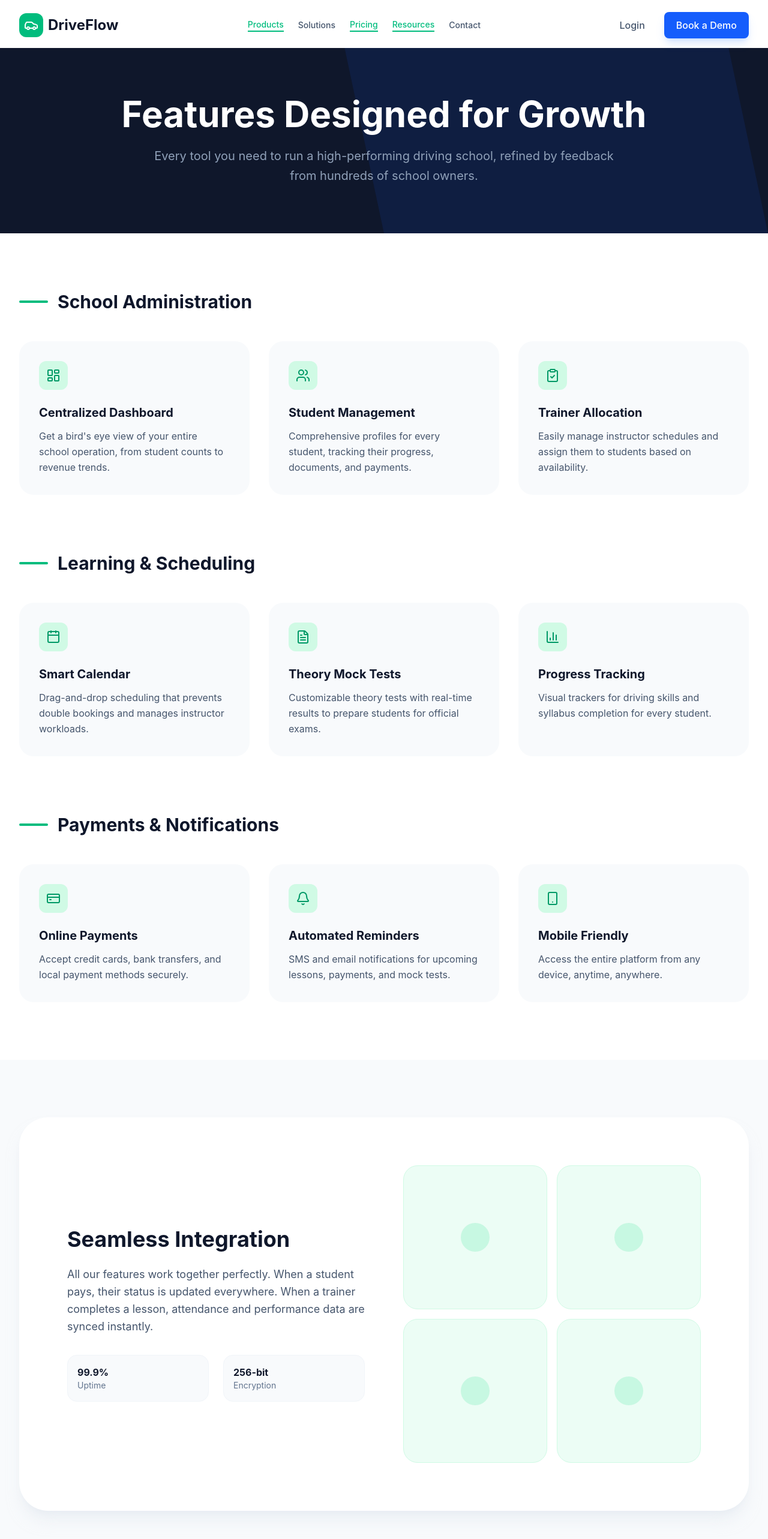
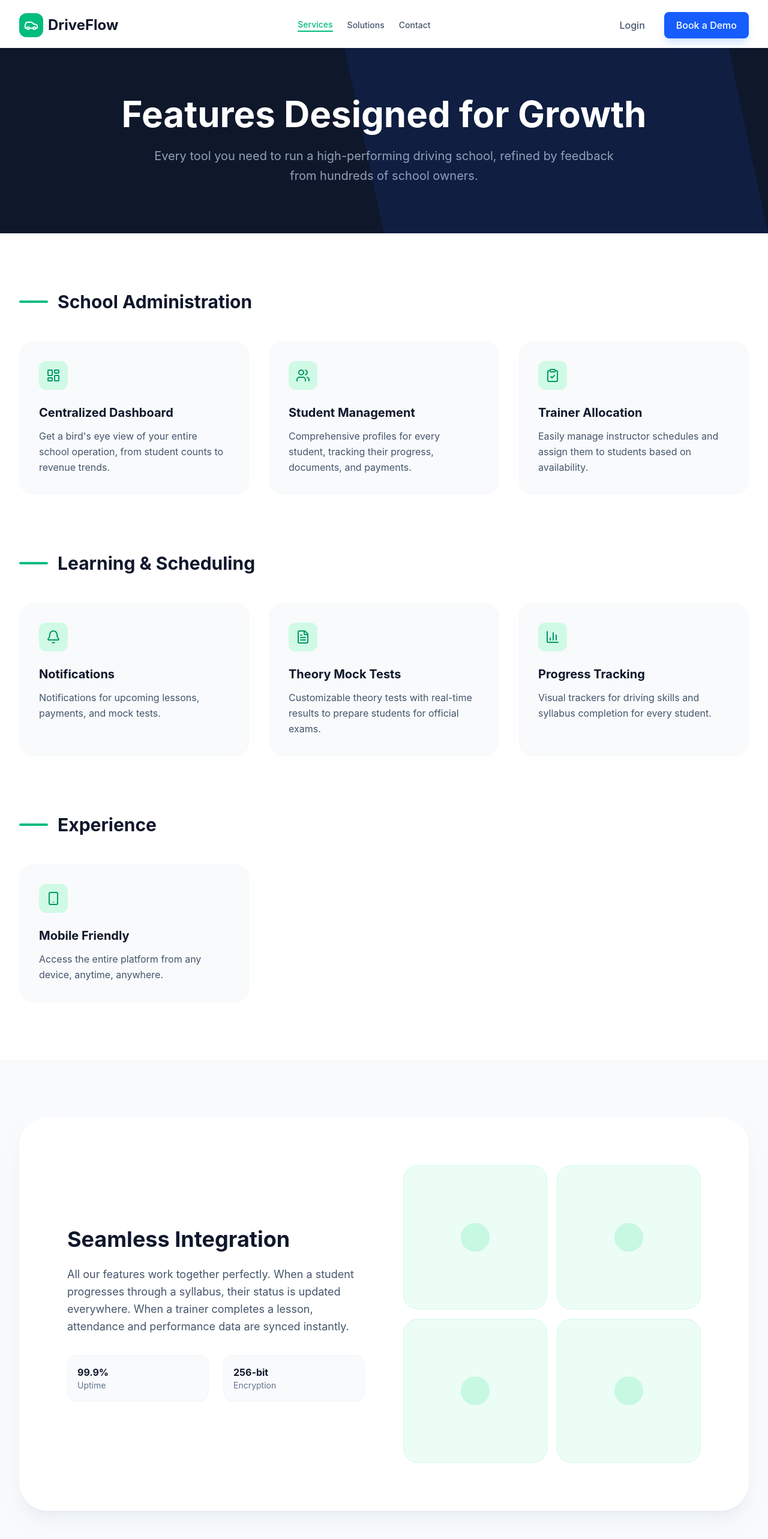
Before and after one commit to techwiew/drivingschoolmanagementcrm, a React (Vite) app in the folder frontend/: page /features in a window 1280 px wide. Shown: the top 2566 px of the page at 60% size. Built offline with nearby package versions, Linux system fonts and the light colour scheme.

Commit message:
all ui fix

```diff
--- a/frontend/src/components/PublicNavbar.tsx
+++ b/frontend/src/components/PublicNavbar.tsx
@@ -18,10 +18,8 @@
   }, []);
 
   const navLinks = [
-    { name: 'Products', path: '/features' },
+    { name: 'Services', path: '/features' },
     { name: 'Solutions', path: '/about' },
-    { name: 'Pricing', path: '/features' }, // Pointing to features for now as placeholders
-    { name: 'Resources', path: '/features' },
     { name: 'Contact', path: '/book-demo' },
   ];
 
--- a/frontend/src/index.css
+++ b/frontend/src/index.css
@@ -9,6 +9,35 @@
   --font-sans: 'Inter', system-ui, sans-serif;
 }
 
+@layer utilities {
+  .perspective-1000 {
+    perspective: 1000px;
+  }
+
+  .preserve-3d {
+    transform-style: preserve-3d;
+  }
+
+  .backface-hidden {
+    backface-visibility: hidden;
+  }
+
+  .hover-3d {
+    transition: transform 0.6s cubic-bezier(0.23, 1, 0.32, 1), box-shadow 0.6s cubic-bezier(0.23, 1, 0.32, 1);
+  }
+
+  .hover-3d:hover {
+    transform: translateY(-10px) rotateX(4deg) rotateY(-4deg);
+    box-shadow: 0 25px 50px -12px rgba(0, 0, 0, 0.15);
+  }
+
+  .glass-card {
+    background: rgba(255, 255, 255, 0.7);
+    backdrop-filter: blur(10px);
+    border: 1px solid rgba(255, 255, 255, 0.2);
+  }
+}
+
 body {
   background-color: var(--color-light);
   color: var(--color-dark);
--- a/frontend/src/pages/BookDemo.tsx
+++ b/frontend/src/pages/BookDemo.tsx
@@ -41,7 +41,7 @@
           {/* Left Side: Info & Testimonial */}
           <div className="lg:col-span-4 space-y-8">
             {/* Contact Info Card */}
-            <div className="bg-white p-8 rounded-3xl shadow-sm border border-slate-100">
+            <div className="hover-3d bg-white p-8 rounded-3xl shadow-sm border border-slate-100">
               <div className="flex items-center gap-4 mb-8">
                 <div className="bg-cyan-100 p-3 rounded-xl text-cyan-600">
                   <Building2 size={24} />
@@ -69,11 +69,11 @@
             </div>
 
             {/* Map Placeholder */}
-            <div className="relative rounded-3xl overflow-hidden h-64 shadow-sm border border-slate-100">
+            <div className="hover-3d relative rounded-3xl overflow-hidden h-64 shadow-sm border border-slate-100">
               <img
-                src="https://images.unsplash.com/photo-1526778548025-fa2f459cd5c1?q=80&w=2066&auto=format&fit=crop"
+                src="https://images.unsplash.com/photo-1524661135-423995f22d0b?q=80&w=2074&auto=format&fit=crop"
                 alt="Map"
-                className="w-full h-full object-cover grayscale opacity-60"
+                className="w-full h-full object-cover grayscale opacity-60 hover:grayscale-0 transition-all duration-500"
               />
               <div className="absolute bottom-4 left-4 bg-white px-4 py-2 rounded-lg shadow-md flex items-center gap-2">
                 <div className="w-2 h-2 bg-blue-600 rounded-full animate-pulse" />
@@ -82,7 +82,7 @@
             </div>
 
             {/* Testimonial Card */}
-            <div className="bg-blue-600 p-8 rounded-3xl text-white shadow-xl shadow-blue-500/20">
+            <div className="hover-3d bg-blue-600 p-8 rounded-3xl text-white shadow-xl shadow-blue-500/20">
               <div className="flex gap-1 mb-6">
                 {[1, 2, 3, 4, 5].map((i) => (
                   <Star key={i} size={16} fill="white" />
@@ -92,9 +92,11 @@
                 "The high-velocity onboarding experience was unparalleled. We were live in 48 hours."
               </p>
               <div className="flex items-center gap-4">
-                <div className="bg-white/20 p-2 rounded-lg">
-                  <User size={24} />
-                </div>
+                <img
+                  src="https://i.pravatar.cc/100?u=director"
+                  alt="Avatar"
+                  className="w-12 h-12 rounded-xl border-2 border-white/20"
+                />
                 <div>
                   <h4 className="font-bold text-sm">Operations Director</h4>
                   <p className="text-xs text-blue-100">Global Driving Schools</p>
--- a/frontend/src/pages/Features.tsx
+++ b/frontend/src/pages/Features.tsx
@@ -29,9 +29,9 @@
       title: "Learning & Scheduling",
       features: [
         {
-          name: "Smart Calendar",
-          desc: "Drag-and-drop scheduling that prevents double bookings and manages instructor workloads.",
-          icon: <Calendar size={24} />
+          name: "Notifications",
+          desc: "Notifications for upcoming lessons, payments, and mock tests.",
+          icon: <Bell size={24} />
         },
         {
           name: "Theory Mock Tests",
@@ -46,18 +46,8 @@
       ]
     },
     {
-      title: "Payments & Notifications",
+      title: "Experience",
       features: [
-        {
-          name: "Online Payments",
-          desc: "Accept credit cards, bank transfers, and local payment methods securely.",
-          icon: <CreditCard size={24} />
-        },
-        {
-          name: "Automated Reminders",
-          desc: "SMS and email notifications for upcoming lessons, payments, and mock tests.",
-          icon: <Bell size={24} />
-        },
         {
           name: "Mobile Friendly",
           desc: "Access the entire platform from any device, anytime, anywhere.",
@@ -115,8 +105,8 @@
             <div className="lg:w-1/2">
               <h2 className="text-3xl lg:text-4xl font-bold text-slate-900 mb-6">Seamless Integration</h2>
               <p className="text-lg text-slate-600 mb-8 leading-relaxed">
-                All our features work together perfectly. When a student pays, their status
-                is updated everywhere. When a trainer completes a lesson, attendance and
+                All our features work together perfectly. When a student progresses through a syllabus,
+                their status is updated everywhere. When a trainer completes a lesson, attendance and
                 performance data are synced instantly.
               </p>
               <div className="grid grid-cols-2 gap-6">
--- a/frontend/src/pages/Home.tsx
+++ b/frontend/src/pages/Home.tsx
@@ -1,4 +1,4 @@
-import { ArrowRight, Shield, Calendar, Users, FileText, CreditCard } from 'lucide-react';
+import { ArrowRight, Shield, Calendar, Users, FileText, CreditCard, Bell } from 'lucide-react';
 import { Link } from 'react-router-dom';
 
 export default function Home() {
@@ -22,7 +22,7 @@
               </h1>
               <p className="text-xl text-slate-600 mb-8 leading-relaxed">
                 Everything you need to run your driving school in one place. From student enrollment
-                to automated scheduling and automated payments.
+                to resource management and progress tracking.
               </p>
               <div className="flex flex-col sm:flex-row gap-4">
                 <Link
@@ -52,17 +52,17 @@
                 <span>Joined by 500+ driving schools worldwide</span>
               </div>
             </div>
-            <div className="relative">
-              <div className="bg-white p-4 rounded-[2.5rem] shadow-2xl border border-slate-100 relative z-10">
+            <div className="relative perspective-1000">
+              <div className="bg-white p-4 rounded-[2.5rem] shadow-2xl border border-slate-100 relative z-10 transition-transform duration-700 hover:rotate-y-6 hover:-rotate-x-3 preserve-3d">
                 <img
-                  src="https://images.unsplash.com/photo-1541899481282-d53bffe3c35d?q=80&w=2070&auto=format&fit=crop"
+                  src="https://images.unsplash.com/photo-1460925895917-afdab827c52f?q=80&w=2026&auto=format&fit=crop"
                   alt="Dashboard Preview"
                   className="rounded-[1.8rem] shadow-inner"
                 />
               </div>
               {/* Decorative elements */}
-              <div className="absolute -top-6 -right-6 w-32 h-32 bg-emerald-200 rounded-full blur-3xl opacity-50" />
-              <div className="absolute -bottom-10 -left-10 w-48 h-48 bg-blue-200 rounded-full blur-3xl opacity-50" />
+              <div className="absolute -top-6 -right-6 w-32 h-32 bg-blue-200 rounded-full blur-3xl opacity-50 animate-pulse" />
+              <div className="absolute -bottom-10 -left-10 w-48 h-48 bg-emerald-200 rounded-full blur-3xl opacity-50 animate-pulse" />
             </div>
           </div>
         </div>
@@ -109,9 +109,9 @@
                 bg: 'bg-emerald-50'
               },
               {
-                title: 'Automated Scheduling',
-                desc: 'Smart calendar management for trainers and students without overlaps.',
-                icon: <Calendar className="text-blue-500" size={32} />,
+                title: 'Notifications',
+                desc: 'Notifications for upcoming lessons, payments, and mock tests.',
+                icon: <Bell className="text-blue-500" size={32} />,
                 bg: 'bg-blue-50'
               },
               {
@@ -119,12 +119,6 @@
                 desc: 'Manage vehicles, trainers, and classrooms efficiently from one dashboard.',
                 icon: <Shield className="text-purple-500" size={32} />,
                 bg: 'bg-purple-50'
-              },
-              {
-                title: 'Payment Integration',
-                desc: 'Automated invoicing and secure online payments for all your services.',
-                icon: <CreditCard className="text-orange-500" size={32} />,
-                bg: 'bg-orange-50'
               },
               {
                 title: 'Mock Tests',
@@ -139,7 +133,7 @@
                 bg: 'bg-pink-50'
               }
             ].map((feature, i) => (
-              <div key={i} className="p-8 rounded-3xl border border-slate-100 hover:border-emerald-200 hover:shadow-xl hover:shadow-emerald-500/5 transition-all group">
+              <div key={i} className="hover-3d p-8 rounded-3xl border border-slate-100 bg-white hover:border-blue-200 transition-all group">
                 <div className={`${feature.bg} w-16 h-16 rounded-2xl flex items-center justify-center mb-6 group-hover:scale-110 transition-transform`}>
                   {feature.icon}
                 </div>
```
